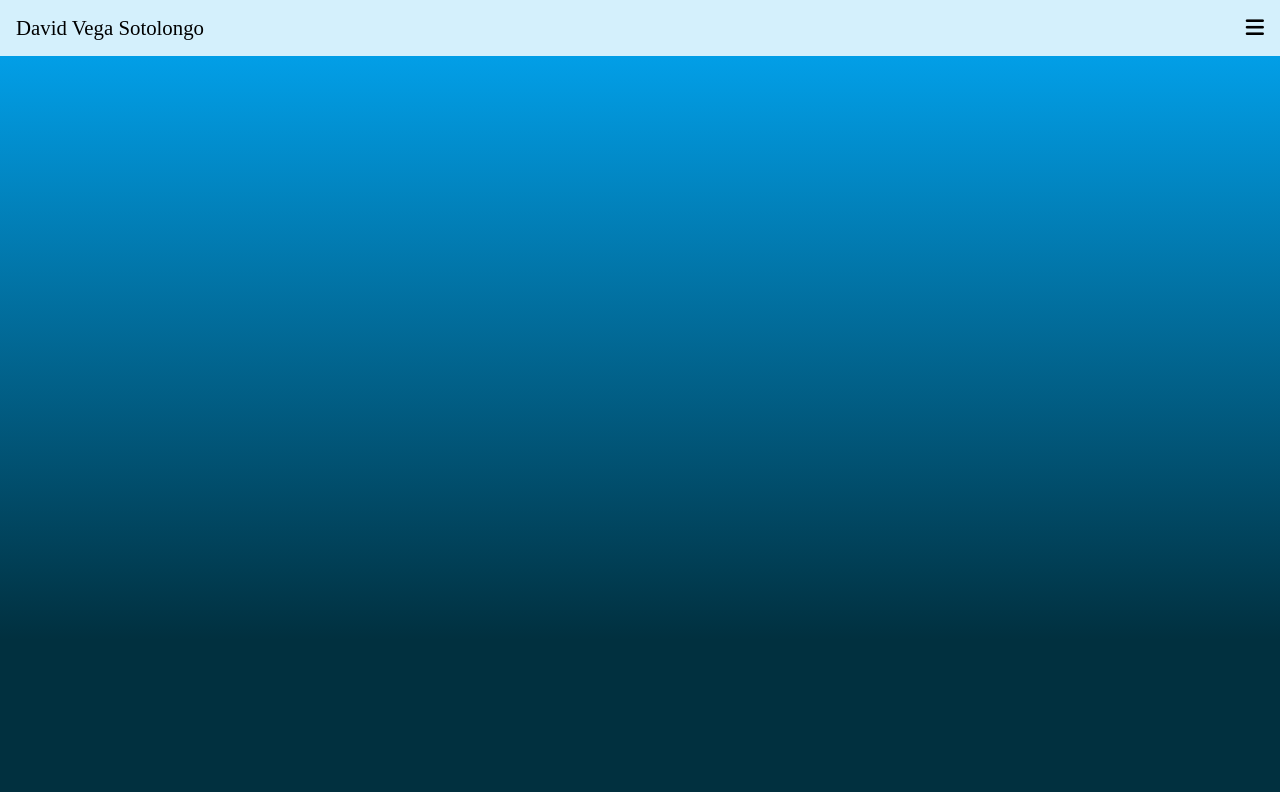
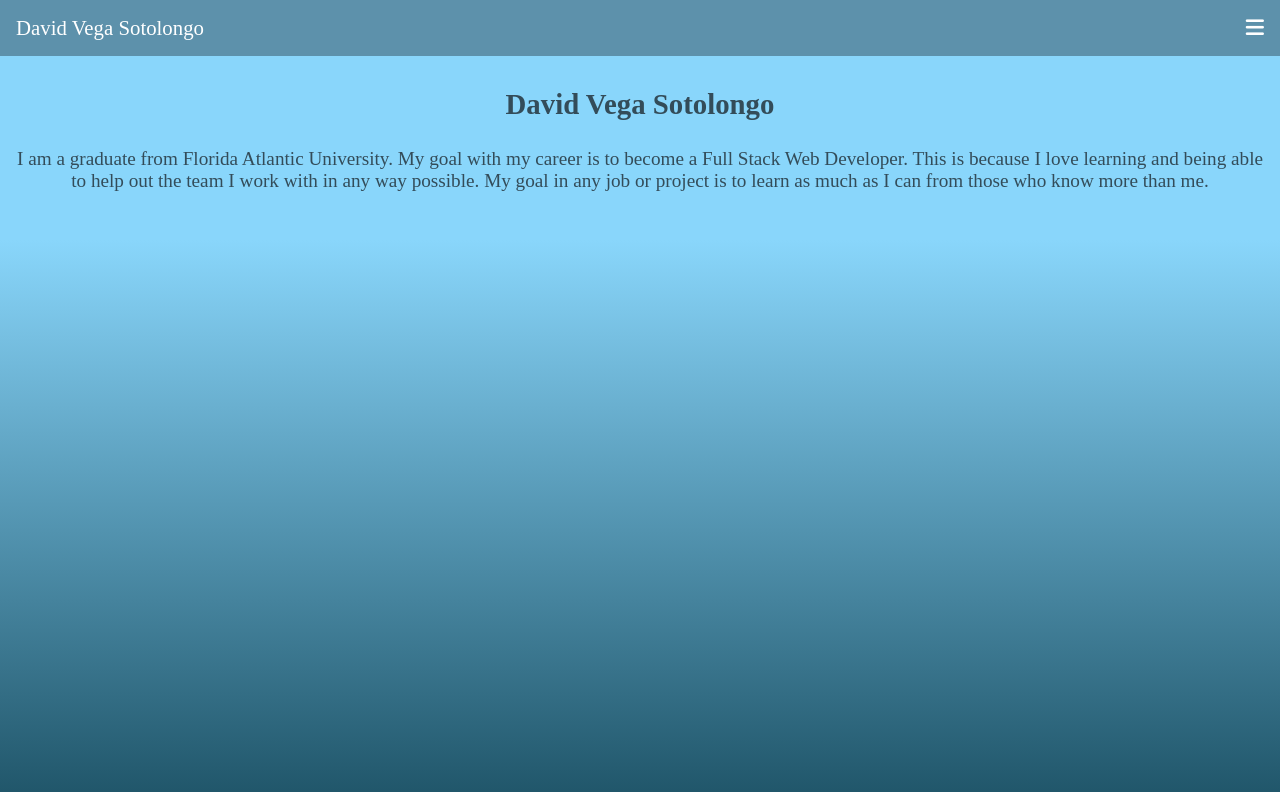
Before and after one commit to spartanDavid22/portfolio, a plain HTML site: page index.html in a window 1280 px wide. Both pictures are taken after a click on the link 1254 px from the left and 28 px from the top of the page. Drawn offline with Linux system fonts and the light colour scheme.

Commit message:
Added the about me section

```diff
--- a/css/main.css
+++ b/css/main.css
@@ -1,12 +1,12 @@
 @import url(mobile/nagivation-bar/index.css);
-
+@import url(mobile/introduction/index.css);
 
 html{
     height: 100%;
     box-sizing: border-box;
     margin: 0;
     padding: 0;
-    background: linear-gradient(180deg, var(--third), var(--fourth) 80%);
+    background: linear-gradient(180deg, var(--secondary) 30%, var(--fourth) 120%);
     background-repeat: no-repeat;
 }
 
--- /dev/null
+++ b/css/mobile/introduction/index.css
@@ -0,0 +1 @@
+@import url(introduction.css);
--- /dev/null
+++ b/css/mobile/introduction/introduction.css
@@ -0,0 +1,25 @@
+.introduction__layout{
+    display: flex;
+    flex-direction: column;
+    align-items: center;
+    font-size: 1.2rem;
+    color: rgba(4, 0, 0, 0.647);
+}
+
+.introduction__image{
+    margin-top: 3rem;
+    width: 10rem;
+    height: 10rem;
+    border-radius: 50%;
+}
+
+.introduction__name{
+    margin-top: 2rem;
+    margin-bottom: 0.5rem;
+}
+
+.introduction__text{
+    padding-left: 1rem;
+    padding-right: 1rem;
+    text-align: center;
+}
--- a/css/mobile/nagivation-bar/navigation-bar.css
+++ b/css/mobile/nagivation-bar/navigation-bar.css
@@ -1,7 +1,8 @@
 .navigation-bar__mobile{
     padding: 1rem;
     overflow: hidden;
-    background-color: var(--primary);
+    background-color: rgba(0, 0, 0, 0.321);
+    color: white;
     position: relative;
     display: flex;
     justify-content: space-between;
@@ -12,12 +13,14 @@
 #navLinks{
     display: none;
     margin-top: 1rem;
+    transition: display 13s 3s;
 }
 
-#navLinks a{
+#navLinks a, a::after{
     display: inline;
     text-decoration: none;
     padding: 5px;
+    color: white;
 }
 
 .nagivation-bar__logo{
--- a/index.html
+++ b/index.html
@@ -22,12 +22,25 @@
 
         <!--Links for navigation-->
         <div id="navLinks">
-            <a href="#aboutMe">About Me</a>
-            <a href="#skills">Skills</a>
-            <a href="#projects">Projects</a>
-            <a href="#contact">Contact Me</a>
+            <a href="#aboutMe" id="about">About Me</a>
+            <a href="#skills" id="skills">Skills</a>
+            <a href="#projects" id="projects">Projects</a>
+            <a href="#contact" id="contact">Contact Me</a>
         </div>
     </nav>
+    <!--Intro Section-->
+    <section class="introduction__layout">
+        <h1 class="introduction__name">
+            David Vega Sotolongo
+        </h1>
+        <p class="introduction__text">
+            I am a graduate from Florida Atlantic University. My goal with my career
+            is to become a Full Stack Web Developer. This is because I love learning and being able to
+            help out the team I work with in any way possible. My goal in any job or project is to learn
+            as much as I can from those who know more than me.
+        </p>
+    </section>
+
 </body>
 
 <script src="js/mobile/navigation.js" type="text/javascript"></script>
--- a/js/mobile/navigation.js
+++ b/js/mobile/navigation.js
@@ -5,9 +5,18 @@ iconToggle.addEventListener("click",(event)=>{
 
     if(navLinks.style.display == "none"){
         navLinks.style.display = "block";
+        iconToggle.innerHTML = "<i class=\"fa-solid fa-xmark\"></i>"
     }
     else{
         navLinks.style.display = "none";
+        iconToggle.innerHTML = "<i class=\"fa-solid fa-bars\"></i>"
     }
 
 })
+
+document.querySelectorAll("#about, #contact, #projects, #skills").forEach(tag =>{
+    tag.addEventListener("click", event =>{
+
+        document.getElementById("navLinks").style.display = "none";
+    })
+})
```
Also changed, not shown: 1 other file.
